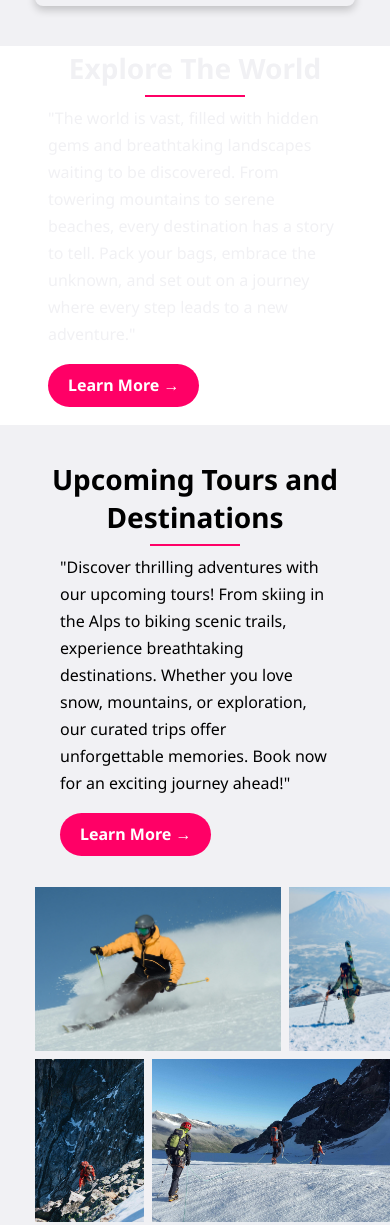
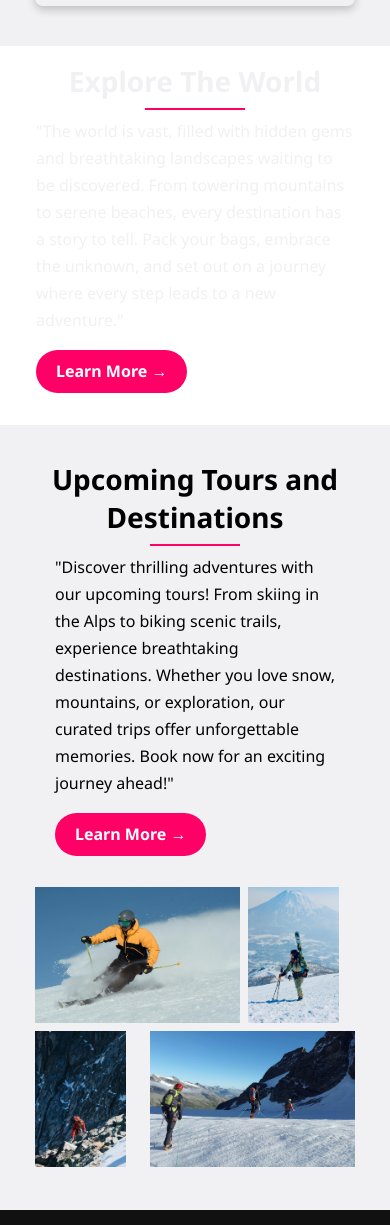
Before and after one commit to anjalihedaoo18/beyond-horizon, a plain HTML site: page index.html in a window 390 px wide. Shown: the part 1494-2719 px from the top of the page. Drawn offline with Linux system fonts and the light colour scheme.

Commit message:
Homepage responsiveness

```diff
--- a/Stylesheets/style.css
+++ b/Stylesheets/style.css
@@ -490,3 +490,18 @@ footer {
         font-size: 14px;
     }
 }
+@media screen and (max-width: 500px) {
+    .image-grid img{
+        height: 8.5rem;
+    }
+    .grid1,
+    .grid2 {
+        max-width: 322px;
+    }
+    .tourcontent {
+        padding:0 20px 15px 20px;
+    }
+    .sectioncontent{
+        padding: 0 20px;
+    }
+}
```
